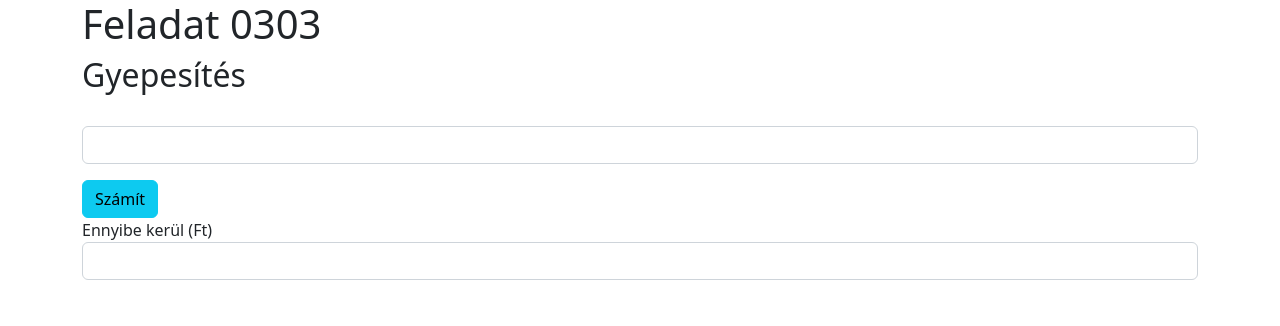
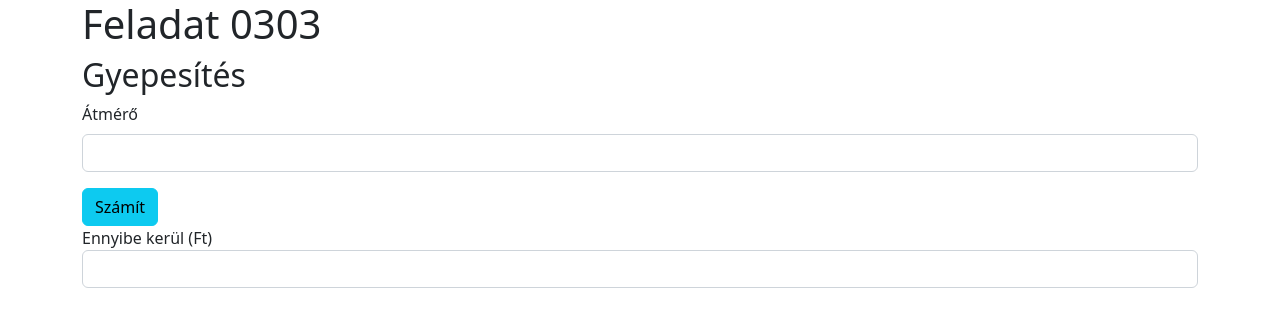
Before and after one commit to Zsomi4/Angular-Gyepes, an Angular app: page / in a window 1280 px wide. Shown: the top 326 px of the page. Built offline with nearby package versions, Linux system fonts and the light colour scheme.

Commit message:
Update app.component.html

```diff
--- a/src/app/app.component.html
+++ b/src/app/app.component.html
@@ -9,7 +9,7 @@
   <h2>Gyepesítés</h2>
   <div class="gyepForm">
     <div class="mb-3">
-      <label for="" class="form-label"></label>
+      <label for="" class="form-label">Átmérő</label>
       <input type="text" class="form-control"
       [(ngModel)]="diameter">
     </div>
```
